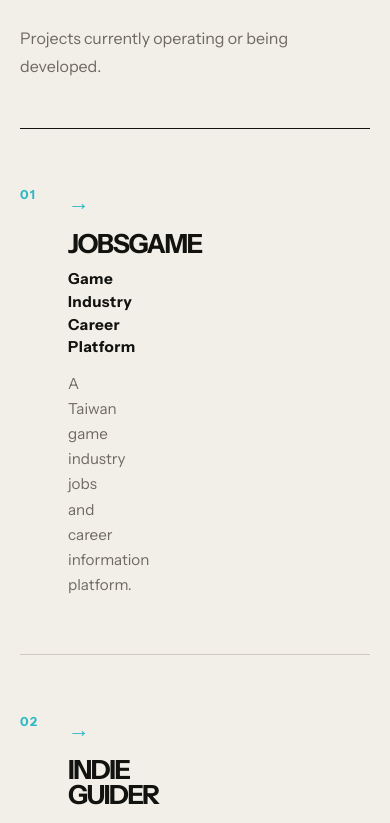
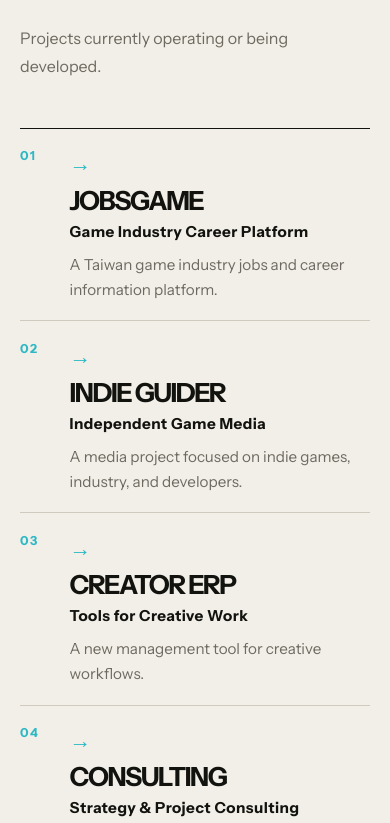
Before and after one commit to pa023315/keima-website, a Next.js app: page /en/ in a window 390 px wide. Shown: the part 3020-3843 px from the top of the page. Built offline with nearby package versions, Linux system fonts and the light colour scheme.

Commit message:
fix: tighten mobile project rhythm

```diff
--- a/src/app/globals.css
+++ b/src/app/globals.css
@@ -1162,9 +1162,7 @@
 }
 
 .approach-row .reveal-content,
-.project-row .reveal-content,
-.project-row a,
-.project-row div {
+.project-row-content {
   display: grid;
   grid-template-columns: minmax(3rem, 0.45fr) minmax(11rem, 2fr) minmax(10rem, 1.25fr) minmax(16rem, 2.4fr) auto;
   gap: clamp(0.75rem, 1.6vw, 2rem);
@@ -1172,7 +1170,7 @@
   padding: clamp(1.2rem, 2.4vw, 2.25rem) 0;
 }
 
-.project-row a {
+.project-row a.project-row-content {
   text-decoration: none;
 }
 
@@ -1406,9 +1404,7 @@
   }
 
   .approach-row .reveal-content,
-  .project-row .reveal-content,
-  .project-row a,
-  .project-row div {
+  .project-row-content {
     grid-template-columns: minmax(2.5rem, 0.35fr) minmax(10rem, 1.3fr) minmax(0, 1fr);
   }
 
@@ -1457,11 +1453,14 @@
   }
 
   .approach-row .reveal-content,
-  .project-row .reveal-content,
-  .project-row a,
-  .project-row div {
+  .project-row-content {
     grid-template-columns: 2.25rem minmax(0, 1fr);
     align-items: start;
+  }
+
+  .project-row-content {
+    gap: 0.5rem 0.85rem;
+    padding: 1.15rem 0;
   }
 
   .approach-row h3,
--- a/src/components/project-list.tsx
+++ b/src/components/project-list.tsx
@@ -36,11 +36,15 @@
     <li className="project-row" data-link-state={href ? "ready" : "pending"}>
       <Reveal delay={index * 0.06}>
         {href ? (
-          <a href={href} aria-label={`${project.title} — ${project.label}`}>
+          <a
+            className="project-row-content"
+            href={href}
+            aria-label={`${project.title} — ${project.label}`}
+          >
             {rowContent}
           </a>
         ) : (
-          <div>{rowContent}</div>
+          <div className="project-row-content">{rowContent}</div>
         )}
       </Reveal>
     </li>
```
Also changed, not shown: 1 other file (tests, documents, lock files or other folders).
